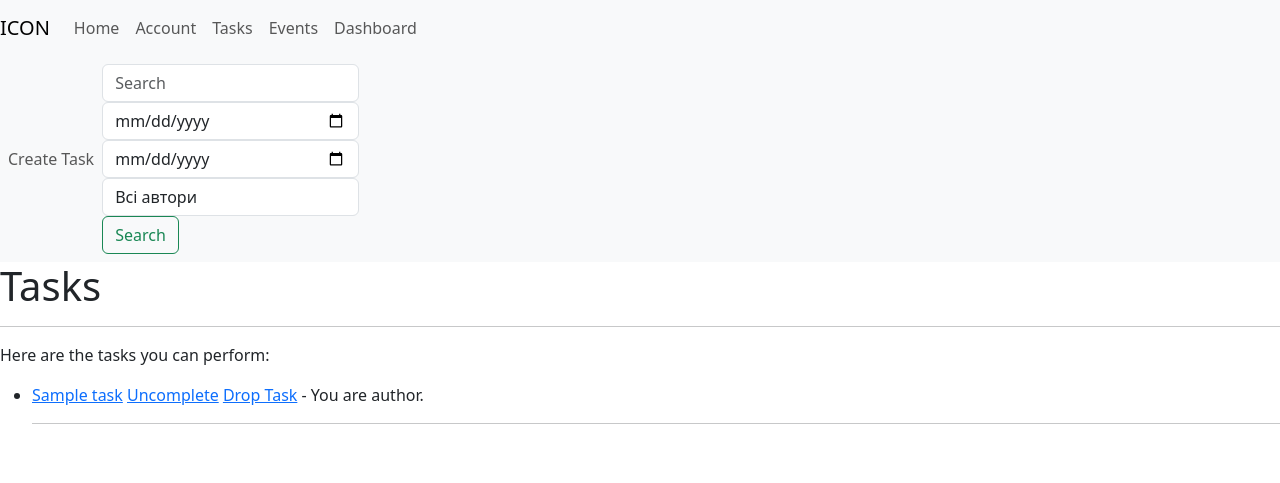
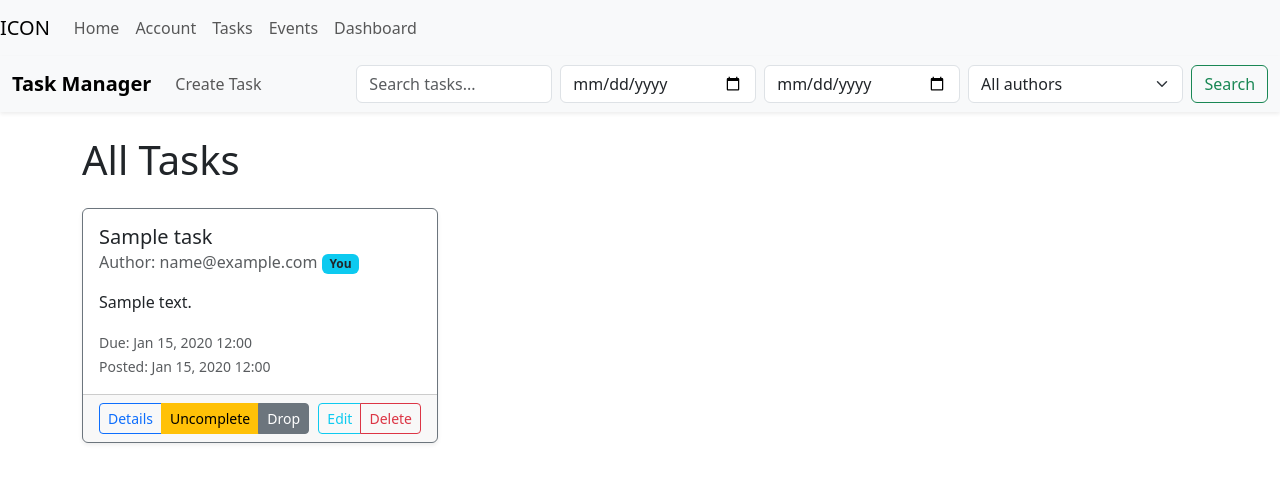
Before and after one commit to Mykhailo-Tr/IT-Turik, a Django app: page /tasks/ in a window 1280 px wide. Shown: the top 483 px of the page. Run offline with Django 5.2, Linux system fonts and the light colour scheme; a user stored in the database is signed in; tables that the repository leaves empty hold one stand-in row (values such as "Sample post"); some libraries are stand-ins or nearby versions.

Commit message:
feat: Revamp task management UI and enhance task functionality with new toggle features

```diff
--- a/school_system/tasks/models.py
+++ b/school_system/tasks/models.py
@@ -23,4 +23,4 @@ class UserTaskStatus(models.Model):
         unique_together = ('user', 'task')
 
     def __str__(self):
-        return f"{self.user.email} - {self.task.name} - {'✔️' if self.is_completed else '❌'}"
+        return f"{self.user.email} - {self.task.title} - {'✔️' if self.is_completed else '❌'}"
--- a/school_system/tasks/urls.py
+++ b/school_system/tasks/urls.py
@@ -8,8 +8,7 @@ urlpatterns = [
     path('edit/<int:task_id>/', views.edit_task_view, name='edit_task'),
     path('delete/<int:task_id>/', views.delete_task_view, name='delete_task'),
 
-    path('take/<int:task_id>/', views.take_task_view, name='take_task'),
-    path('drop/<int:task_id>/', views.drop_task_view, name='drop_task'),
-    path('complete/<int:task_id>/', views.complete_task_view, name='complete_task'),
-    path('uncomplete/<int:task_id>/', views.uncomplete_task_view, name='uncomplete_task'),
+    path('tasks/<int:task_id>/toggle-participation/', views.toggle_task_participation, name='toggle_task_participation'),
+    path('tasks/<int:task_id>/toggle-completion/', views.toggle_task_completion_view, name='toggle_task_completion'),
+
 ]
--- a/school_system/tasks/views.py
+++ b/school_system/tasks/views.py
@@ -2,6 +2,8 @@ from django.shortcuts import render, redirect
 from django.contrib import messages
 from django.contrib.auth.decorators import login_required
 from django.db.models import Q
+from django.shortcuts import get_object_or_404
+from django.utils import timezone
 from .models import Task, UserTaskStatus
 from .forms import CreateTaskForm, EditTaskForm
 from accounts.models import User
@@ -11,7 +13,7 @@ from accounts.models import User
 @login_required(login_url='login')
 def tasks_view(request, task_id=None):
     if task_id:
-        task = Task.objects.get(id=task_id)
+        task = get_object_or_404(Task, id=task_id)
         return render(request, 'tasks/task.html', {'task': task})
 
     tasks = Task.objects.all().order_by('-date_posted')  # Якщо треба фільтрувати всіх, не лише свої
@@ -100,32 +102,25 @@ def delete_task_view(request, task_id):
     return redirect('tasks')
 
 
-@login_required(login_url='login')
-def take_task_view(request, task_id):
-    task = Task.objects.get(id=task_id)
-    UserTaskStatus.objects.create(user=request.user, task=task)
-    messages.success(request, 'Task taken successfully.')
+@login_required
+def toggle_task_completion_view(request, task_id):
+    task = get_object_or_404(Task, id=task_id)
+    status, _ = UserTaskStatus.objects.get_or_create(user=request.user, task=task)
+    status.is_completed = not status.is_completed
+    status.completed_at = timezone.now() if status.is_completed else None
+    status.save()
     return redirect('tasks')
 
 
-@login_required(login_url='login')
-def drop_task_view(request, task_id):
-    task = Task.objects.get(id=task_id)
-    UserTaskStatus.objects.filter(user=request.user, task=task).delete()
-    messages.success(request, 'Task unassigned successfully.')
+@login_required
+def toggle_task_participation(request, task_id):
+    task = get_object_or_404(Task, id=task_id)
+    status, created = UserTaskStatus.objects.get_or_create(user=request.user, task=task)
+
+    if not created:
+        status.delete()
+    else:
+        status.is_completed = False
+        status.save()
+
     return redirect('tasks')
-
-
-@login_required(login_url='login')
-def complete_task_view(request, task_id):
-    task = Task.objects.get(id=task_id)
-    UserTaskStatus.objects.filter(user=request.user, task=task).update(is_completed=True)
-    messages.success(request, 'Task completed successfully.')
-    return redirect('tasks')
-
-@login_required(login_url='login')
-def uncomplete_task_view(request, task_id):
-    task = Task.objects.get(id=task_id)
-    UserTaskStatus.objects.filter(user=request.user, task=task).update(is_completed=False)
-    messages.success(request, 'Task uncompleted successfully.')
-    return redirect('tasks')
--- a/school_system/templates/tasks/navbar.html
+++ b/school_system/templates/tasks/navbar.html
@@ -1,18 +1,25 @@
-<nav class="navbar navbar-expand-lg navbar-light bg-light">
-    <div class="collapse navbar-collapse" id="navbarSupportedContent">
-        <ul class="navbar-nav mr-auto">
-            <li class="nav-item active {% if page == 'create_task' %}active{% endif %}">
+<nav class="navbar navbar-expand-lg navbar-light bg-light shadow-sm mb-4">
+    <div class="container-fluid">
+      <a class="navbar-brand fw-bold" href="{% url 'tasks' %}">Task Manager</a>
+      <button class="navbar-toggler" type="button" data-bs-toggle="collapse" data-bs-target="#taskNavbar" aria-controls="taskNavbar" aria-expanded="false" aria-label="Toggle navigation">
+        <span class="navbar-toggler-icon"></span>
+      </button>
+
+      <div class="collapse navbar-collapse" id="taskNavbar">
+        <ul class="navbar-nav me-auto mb-2 mb-lg-0">
+          <li class="nav-item {% if page == 'create_task' %}active{% endif %}">
             <a class="nav-link" href="{% url 'create_task' %}">Create Task</a>
           </li>
         </ul>
-        <form class="form-inline my-2 my-lg-0" method="get" action="{% url 'tasks' %}">
-            <input class="form-control mr-sm-2" type="search" placeholder="Search" aria-label="Search" name="q" value="{{ request.GET.q|default:'' }}">
 
-            <input type="date" name="from_date" value="{{ request.GET.from_date }}" class="form-control mr-2">
-            <input type="date" name="to_date" value="{{ request.GET.to_date }}" class="form-control mr-2">
+        <form class="d-flex" method="get" action="{% url 'tasks' %}">
+          <input class="form-control me-2" type="search" name="q" placeholder="Search tasks..." aria-label="Search" value="{{ request.GET.q|default:'' }}">
 
-            <select name="author" class="form-control mr-2">
-                <option value="">Всі автори</option>
+          <input type="date" name="from_date" value="{{ request.GET.from_date }}" class="form-control me-2">
+          <input type="date" name="to_date" value="{{ request.GET.to_date }}" class="form-control me-2">
+
+          <select name="author" class="form-select me-2">
+            <option value="">All authors</option>
             {% for author in users %}
               <option value="{{ author.id }}" {% if request.GET.author == author.id|stringformat:"s" %}selected{% endif %}>
                 {{ author.email }}
@@ -20,7 +27,8 @@
             {% endfor %}
           </select>
 
-            <button class="btn btn-outline-success my-2 my-sm-0" type="submit">Search</button>
+          <button class="btn btn-outline-success" type="submit">Search</button>
         </form>
       </div>
+    </div>
   </nav>
--- a/school_system/templates/tasks/tasks.html
+++ b/school_system/templates/tasks/tasks.html
@@ -1,31 +1,66 @@
 {% extends "base.html" %}
+{% load static %}
 {% block title %}Tasks{% endblock %}
+
 {% block content %}
 {% include "tasks/navbar.html" %}
-<h1>Tasks</h1>
-<hr>
-<p>Here are the tasks you can perform:</p>
-<ul>
-    {% for task in tasks %}
-        <li>
-            <a href="{% url 'task_details' task.id %}">{{ task }}</a>
-            {% if task.id in user_taken_tasks %}
-                {% if task.id in user_completed_tasks %}
-                    <a href="{% url 'uncomplete_task' task.id %}">Uncomplete</a>
-                {% else %}
-                    <a href="{% url 'complete_task' task.id %}">Complete</a>
-                {% endif %}
-                <a href="{% url 'drop_task' task.id %}">Drop Task</a>
-            {% else %}
-                <a href="{% url 'take_task' task.id %}">Take Task</a>
-            {% endif %}
-            {% if request.user == task.author %}
-                - You are author.
-            {% endif %}
-        </li>
-        <hr>
-    {% empty %}
-        <li>No tasks found.</li>
-    {% endfor %}
-</ul>
+
+<div class="container mt-4">
+    <h1 class="mb-4">All Tasks</h1>
+
+    {% if tasks %}
+        <div class="row row-cols-1 row-cols-md-2 row-cols-lg-3 g-4">
+            {% for task in tasks %}
+                <div class="col">
+                    <div class="card h-100 shadow-sm border-secondary">
+                        <div class="card-body d-flex flex-column">
+                            <h5 class="card-title">{{ task.title }}</h5>
+                            <h6 class="card-subtitle mb-2 text-muted">
+                                Author: {{ task.author.email }}
+                                {% if request.user == task.author %}
+                                    <span class="badge bg-info text-dark">You</span>
+                                {% endif %}
+                            </h6>
+                            <p class="card-text mt-2">
+                                {{ task.content|truncatewords:25 }}
+                            </p>
+                            <p class="card-text mt-auto">
+                                <small class="text-muted">
+                                    Due: {{ task.due_date|date:"M d, Y H:i" }}<br>
+                                    Posted: {{ task.date_posted|date:"M d, Y H:i" }}
+                                </small>
+                            </p>
+                        </div>
+                        <div class="card-footer d-flex justify-content-between align-items-center">
+                            <div class="btn-group">
+                                <a href="{% url 'task_details' task.id %}" class="btn btn-outline-primary btn-sm">Details</a>
+
+                                {% if task.id in user_taken_tasks %}
+                                    <a href="{% url 'toggle_task_completion' task.id %}"
+                                       class="btn {% if task.id in user_completed_tasks %}btn-warning{% else %}btn-success{% endif %} btn-sm">
+                                        {% if task.id in user_completed_tasks %}Uncomplete{% else %}Complete{% endif %}
+                                    </a>
+                                {% endif %}
+
+                                <a href="{% url 'toggle_task_participation' task.id %}"
+                                    class="btn {% if task.id in user_taken_tasks %}btn-secondary{% else %}btn-primary{% endif %} btn-sm">
+                                    {% if task.id in user_taken_tasks %}Drop{% else %}Take{% endif %}
+                                </a>
+                            </div>
+
+                            {% if request.user == task.author %}
+                                <div class="btn-group">
+                                    <a href="{% url 'edit_task' task.id %}" class="btn btn-outline-info btn-sm">Edit</a>
+                                    <a href="{% url 'delete_task' task.id %}" class="btn btn-outline-danger btn-sm">Delete</a>
+                                </div>
+                            {% endif %}
+                        </div>
+                    </div>
+                </div>
+            {% endfor %}
+        </div>
+    {% else %}
+        <div class="alert alert-warning mt-4">No tasks found.</div>
+    {% endif %}
+</div>
 {% endblock %}
```
Also changed, not shown: school_system/templates/tasks/forms/create_task.html (+28 -8 lines), school_system/templates/tasks/forms/edit_task.html (+29 -8 lines), school_system/templates/tasks/task.html (+31 -12 lines). Lines whose indentation alone changed are shown as unchanged.
